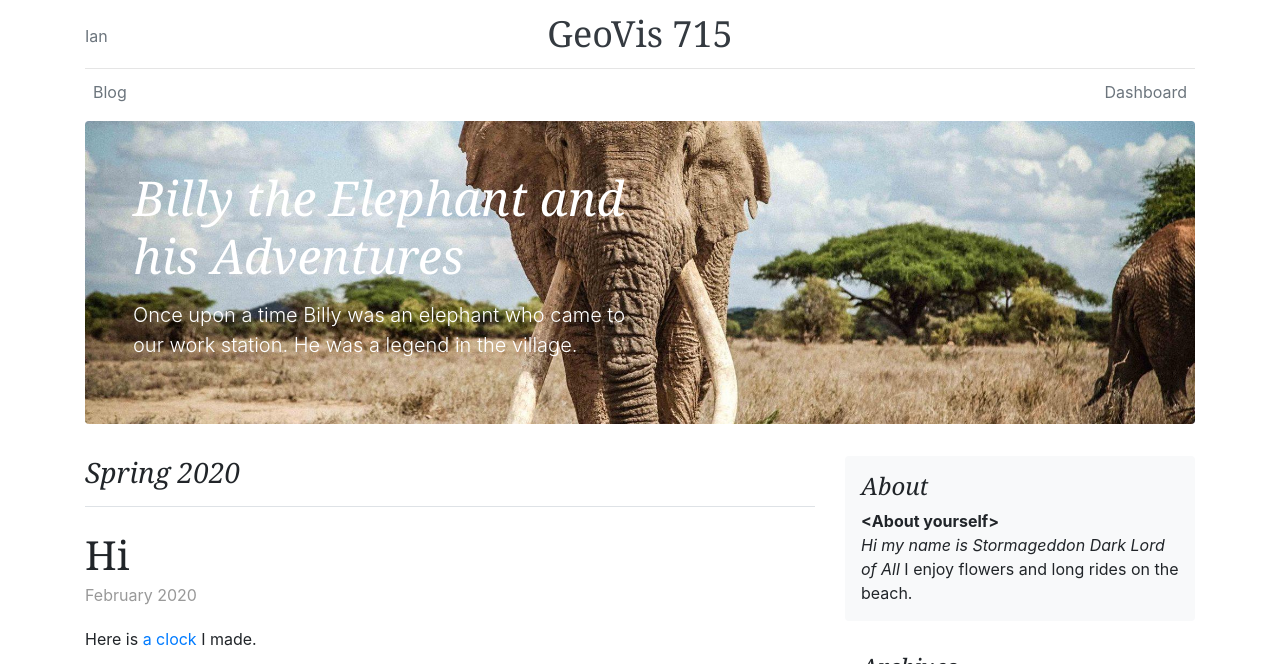
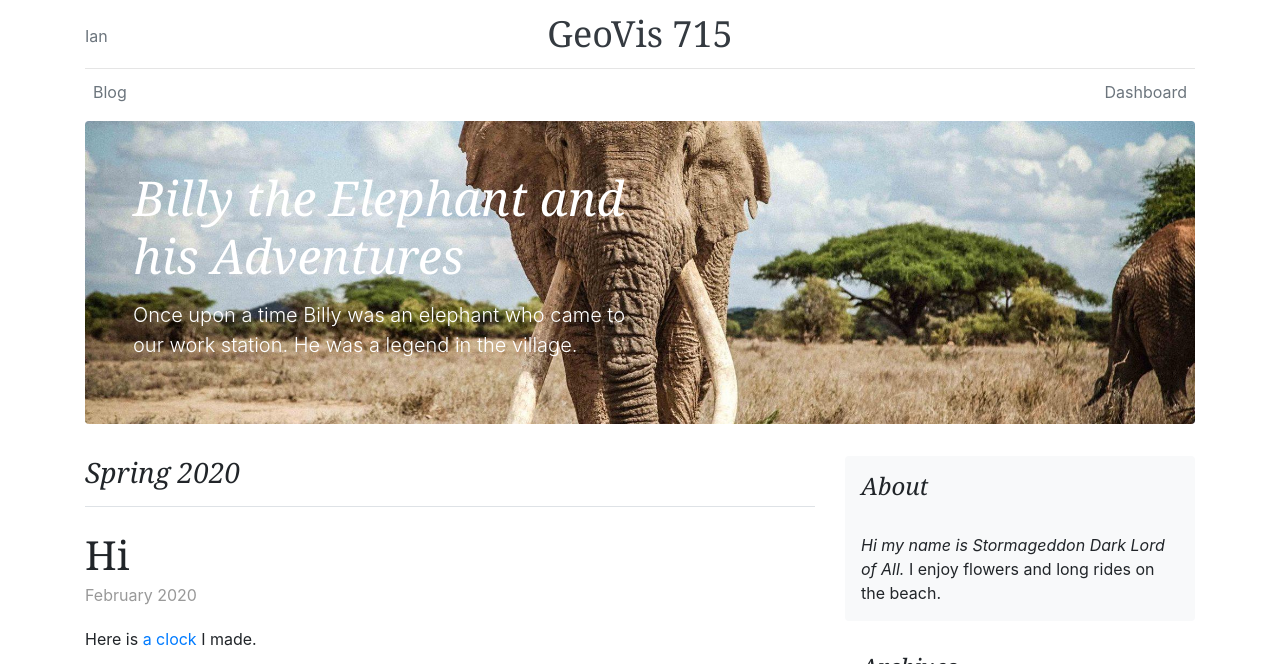
Before and after one commit to mcgregorian1/geovis-spring-2020, a website: page public/index.html in a window 1280 px wide. Shown: the top 664 px of the page. Drawn offline with nearby package versions, Linux system fonts and the light colour scheme; a web font is replaced by a local one.

Commit message:
Update index.html

```diff
--- a/public/index.html
+++ b/public/index.html
@@ -167,7 +167,7 @@
         <aside class="col-md-4 blog-sidebar">
           <div class="p-3 mb-3 bg-light rounded">
             <h4 class="font-italic">About</h4>
-            <p class="mb-0"><b>&ltAbout yourself&gt</b><br> <em>Hi my name is Stormageddon Dark Lord of All</em> I enjoy flowers and long rides on the beach.</p>
+            <p class="mb-0"><br> <em>Hi my name is Stormageddon Dark Lord of All.</em> I enjoy flowers and long rides on the beach.</p>
           </div>
 
           <div class="p-3">
```
